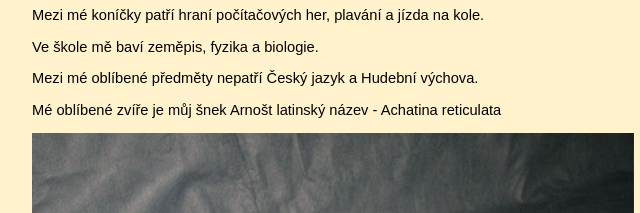
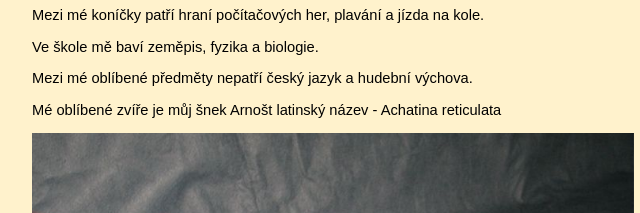
Before and after one commit to schovanek/drhouse-www, a plain HTML site: page index.html in a window 1280 px wide. Shown: the part 206-419 px from the top of the page, 72-712 px from the left. Drawn offline with Linux system fonts and the light colour scheme; a web font is replaced by a local one.

Commit message:
Update index.html

```diff
--- a/index.html
+++ b/index.html
@@ -200,7 +200,7 @@
 <p class="c0 c4"><span class="c1"></span></p>
 <p class="c0"><span class="c1">Ve &scaron;kole m&#283; bav&iacute; zem&#283;pis, fyzika a biologie.</span></p>
 <p class="c0 c4"><span class="c1"></span></p>
-<p class="c0"><span class="c1">Mezi m&eacute; obl&iacute;ben&eacute; p&#345;edm&#283;ty nepat&#345;&iacute; Česk&yacute; jazyk a Hudebn&iacute; v&yacute;chova.</span>
+<p class="c0"><span class="c1">Mezi m&eacute; obl&iacute;ben&eacute; p&#345;edm&#283;ty nepat&#345;&iacute; česk&yacute; jazyk a hudebn&iacute; v&yacute;chova.</span>
 </p>
 <p class="c0 c4"><span class="c1"></span></p>
 <p class="c0"><span>M&eacute; obl&iacute;ben&eacute; zv&iacute;&#345;e je m&#367;j &scaron;nek Arno&scaron;t latinsk&yacute; n&aacute;zev - </span><span>Achatina reticulata</span>
```
